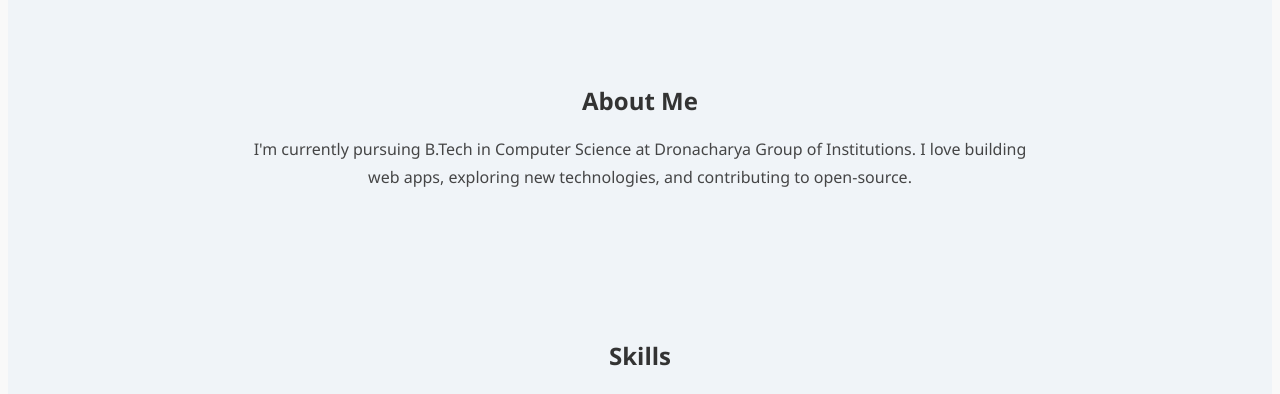
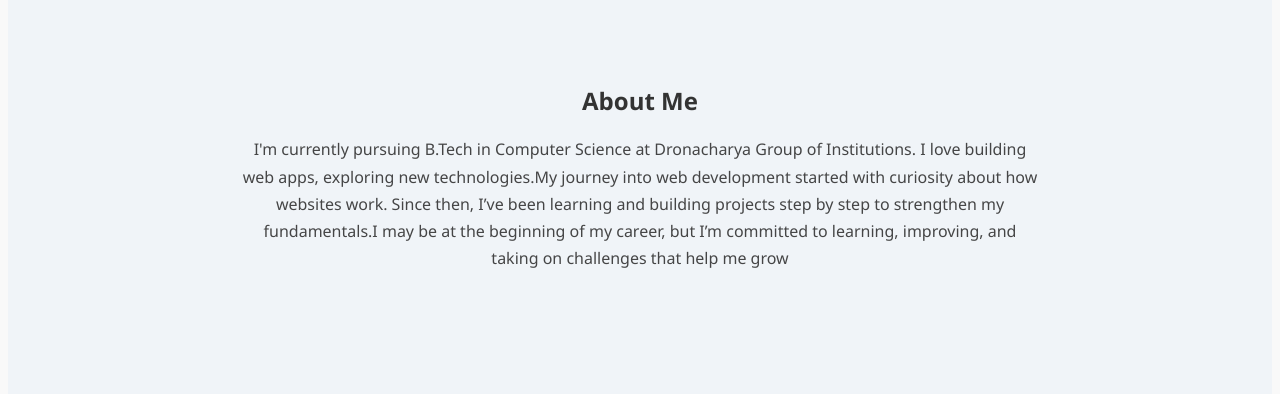
Before and after one commit to Ansh911-wd/My-Portfolio, a plain HTML site: page index.html in a window 1280 px wide. Shown: the part 1020-1414 px from the top of the page. Drawn offline with Linux system fonts and the light colour scheme.

Commit message:
Revise 'About Me' section for clarity and detail
Updated the 'About Me' section to reflect a more detailed personal journey in web development.

```diff
--- a/index.html
+++ b/index.html
@@ -62,7 +62,7 @@
     <section id="about" class="section fade-in">
         <h2>About Me</h2>
         <p>I'm currently pursuing B.Tech in Computer Science at Dronacharya Group of Institutions. I love building web
-            apps, exploring new technologies, and contributing to open-source.</p>
+            apps, exploring new technologies.My journey into web development started with curiosity about how websites work. Since then, I’ve been learning and building projects step by step to strengthen my fundamentals.I may be at the beginning of my career, but I’m committed to learning, improving, and taking on challenges that help me grow</p>
     </section>
 
     <section id="skills" class="section fade-in">
```
